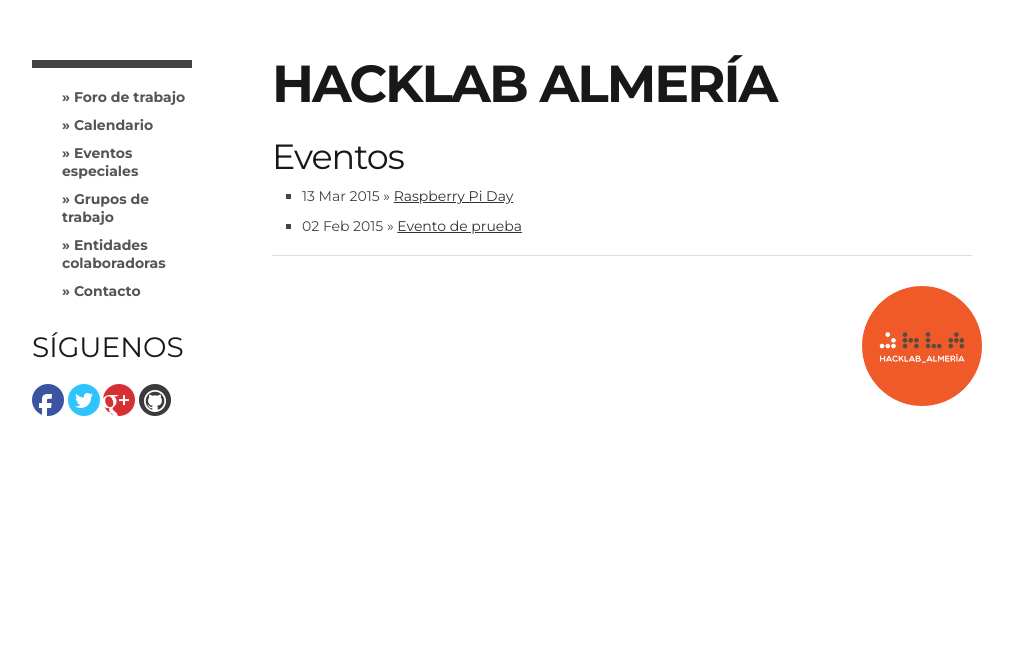
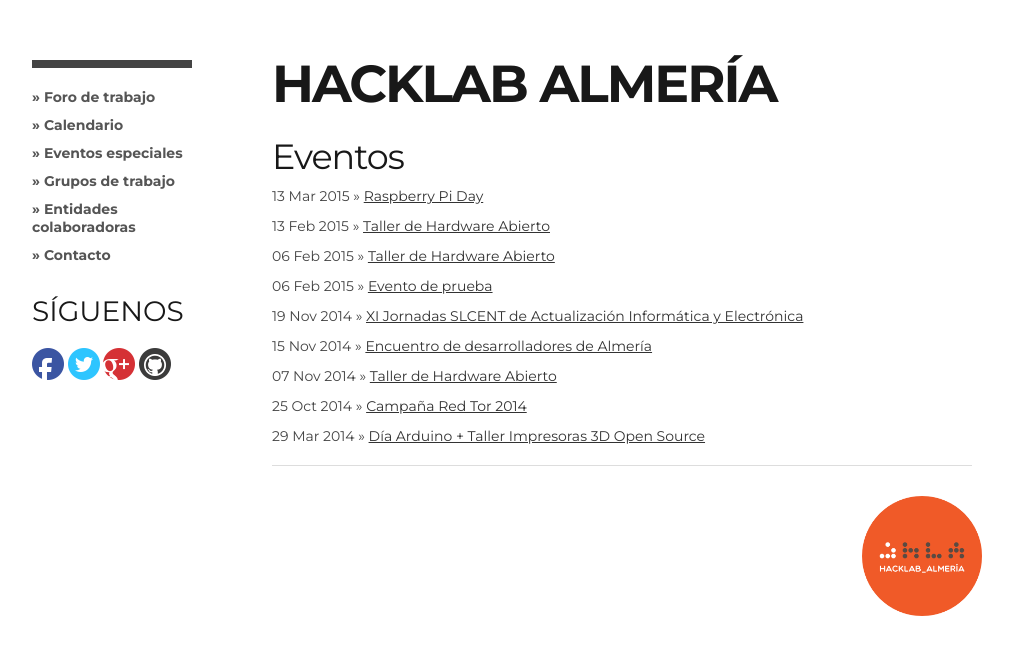
Before and after one commit to HackLab-Almeria/hacklab-almeria.github.io, a Jekyll site: the page built from eventos/index.md, in a window 1280 px wide. Shown: the top 655 px of the page, without its empty margins (138-1151 px from the left). Built offline with Jekyll 4.4.1, drawn with Linux system fonts in a browser that asks for light colours; comment, search, counter and statistics services are not loaded.

Commit message:
Se han añadido nuevos eventos

```diff
--- a/_config.yml
+++ b/_config.yml
@@ -1,3 +1,5 @@
 name: HackLab Almería
+
+# Conversion
 highlighter: pygments
 markdown: kramdown
--- /dev/null
+++ b/_posts/2014-03-29-dia-arduino.md
@@ -0,0 +1,6 @@
+---
+layout: post
+title: Día Arduino + Taller Impresoras 3D Open Source
+subtitle: 29-30 de marzo de 2014 / Almería
+category: evento
+---
--- /dev/null
+++ b/_posts/2014-11-07-taller-de-hardware-abierto.md
@@ -0,0 +1,6 @@
+---
+layout: post
+title: Taller de Hardware Abierto
+subtitle: 7 de Noviembre de 2014 / Almería
+category: evento
+---
--- /dev/null
+++ b/_posts/2014-11-15-encuentro-de-desarrolladores.md
@@ -0,0 +1,6 @@
+---
+layout: post
+title: Encuentro de desarrolladores de Almería
+subtitle: 15 de Noviembre de 2014 / Almería
+category: evento
+---
--- /dev/null
+++ b/_posts/2014-11-19-xi-jornadas-slcent.md
@@ -0,0 +1,6 @@
+---
+layout: post
+title: XI Jornadas SLCENT de Actualización Informática y Electrónica
+subtitle: 19 y 20 de noviembre de 2014 / Almería
+category: evento
+---
--- a/_posts/2015-02-06-evento-de-prueba.md
+++ b/_posts/2015-02-06-evento-de-prueba.md
@@ -1,7 +1,7 @@
 ---
 layout: post
 title: Evento de prueba
-date: Febrero 2, 2015
+subtitle: 2 de Febrero de 2015 / Almería
 category: evento
 ---
 
--- /dev/null
+++ b/_posts/2015-02-06-taller-de-hardware-abierto.md
@@ -0,0 +1,6 @@
+---
+layout: post
+title: Taller de Hardware Abierto
+subtitle: 6 de Febrero del 2015 / Almería
+category: evento
+---
--- /dev/null
+++ b/_posts/2015-02-13-taller-de-hardware-abierto.md
@@ -0,0 +1,6 @@
+---
+layout: post
+title: Taller de Hardware Abierto
+subtitle: 13 de Febrero del 2015 / Almería
+category: evento
+---
--- a/css/base.css
+++ b/css/base.css
@@ -102,9 +102,9 @@
 /* #Lists
 ================================================== */
 	ul, ol { margin-bottom: 20px; }
-	ul { list-style: square outside; }
+	ul { list-style: none outside; }
 	ol { list-style: decimal; }
-	ul, ol, ul.square, ul.circle, ul.disc { margin-left: 30px; }
+	ol, ul.square, ul.circle, ul.disc { margin-left: 30px; }
 	ul.square { list-style: square outside; }
 	ul.circle { list-style: circle outside; }
 	ul.disc { list-style: disc outside; }
--- a/eventos/index.md
+++ b/eventos/index.md
@@ -5,7 +5,7 @@ title: Eventos
 
 ## Eventos
 
-<ul class="posts">
+<ul>
 {% for post in site.posts %}
 <li><span>{{ post.date | date_to_string }}</span> &raquo; <a href="{{ post.url }}">{{ post.title }}</a></li>
 {% endfor %}
```
Also changed, not shown: other parts of _posts/2015-02-06-evento-de-prueba.md (+1 -1 lines), _posts/2014-10-25-campaña-red-tor.md (added, +36 -0 lines).
